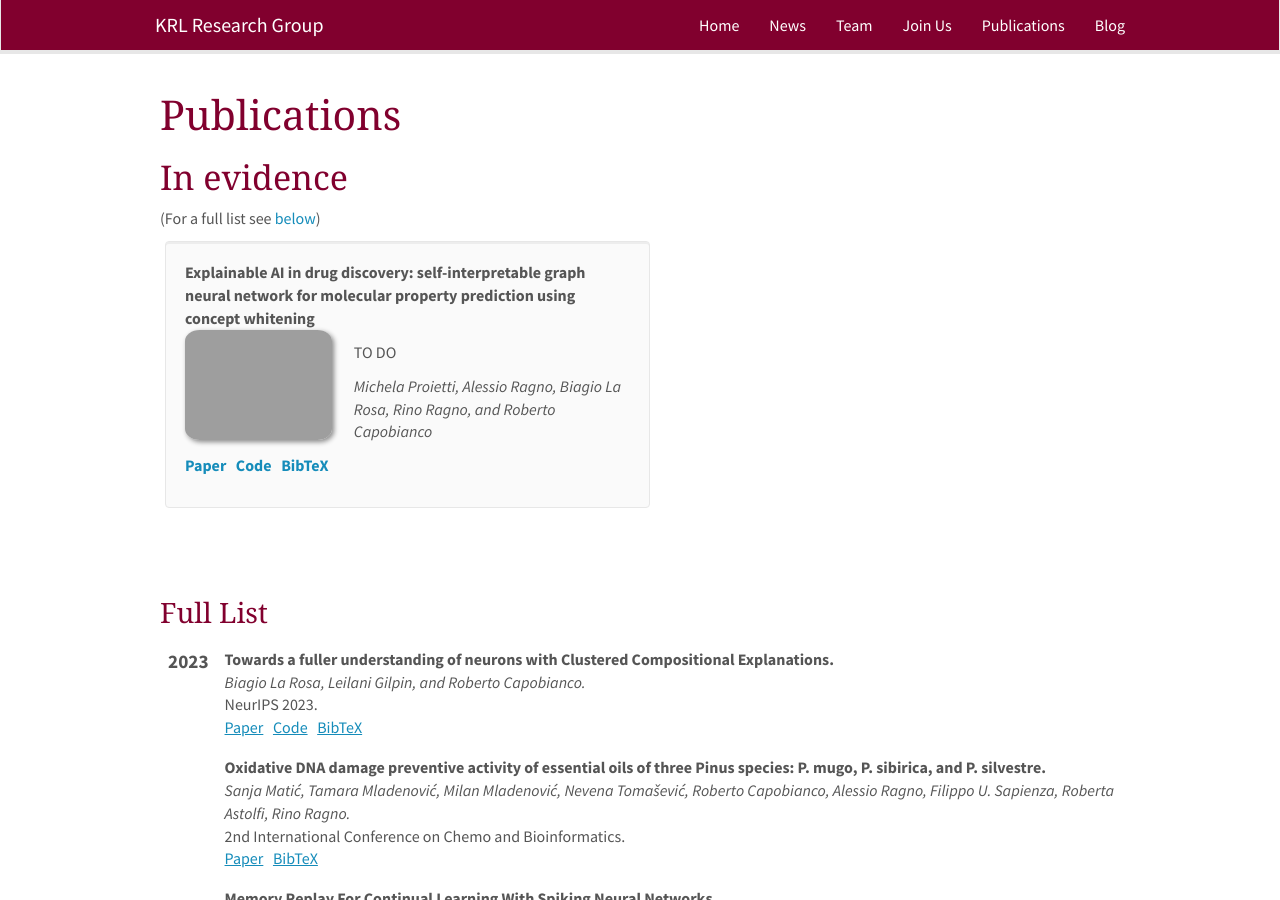
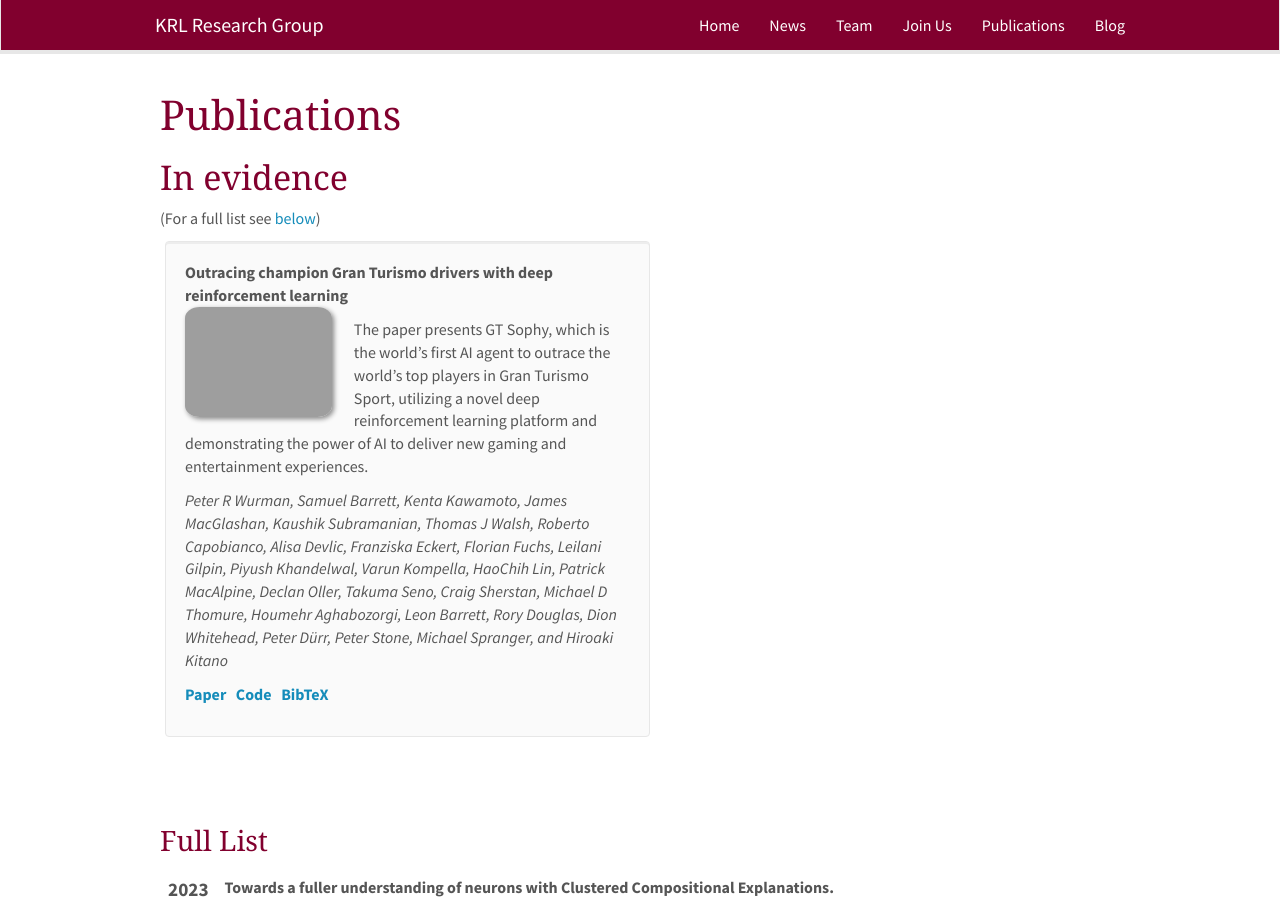
Before and after one commit to KRLGroup/krlgroup.github.io, a Jekyll site: the page built from _pages/publications.md, in a window 1280 px wide and 900 px high. Built offline with Jekyll 4.4.1, drawn with Linux system fonts in a browser that asks for light colours; nearby versions of some CDN libraries.

Commit message:
moved sophy to evidence

```diff
--- a/_data/publist.yml
+++ b/_data/publist.yml
@@ -81,7 +81,7 @@
     url:   https://link.springer.com/article/10.1007/s10994-023-06369-y
     display: Paper
   code: https://github.com/KRLGroup/GraphCWN
-  highlight: 1
+  highlight: 2
   description: TO DO
   bibtex: "@Article{Proietti2023,<br>
   author    = {Michela Proietti and Alessio Ragno and Biagio La Rosa and Rino Ragno and Roberto Capobianco},<br>
@@ -254,6 +254,8 @@ title = {A MOON OPTICAL NAVIGATION ROBOTIC FACILITY ON SIMULATED TERRAIN: MONSTE
     url:  https://www.nature.com/articles/s41586-021-04357-7
     display: Paper
   code:
+  highlight: 1
+  description: The paper presents GT Sophy, which is the world's first AI agent to outrace the world's top players in Gran Turismo Sport,  utilizing a novel deep reinforcement learning platform and demonstrating the power of AI to deliver new gaming and entertainment experiences.
   bibtex: "@Article{Wurman2022,<br>
   author    = {Peter R. Wurman and Samuel Barrett and Kenta Kawamoto and James MacGlashan and Kaushik Subramanian and Thomas J. Walsh and Roberto Capobianco and Alisa Devlic and Franziska Eckert and Florian Fuchs and Leilani Gilpin and Piyush Khandelwal and Varun Kompella and HaoChih Lin and Patrick MacAlpine and Declan Oller and Takuma Seno and Craig Sherstan and Michael D. Thomure and Houmehr Aghabozorgi and Leon Barrett and Rory Douglas and Dion Whitehead and Peter Dürr and Peter Stone and Michael Spranger and Hiroaki Kitano},<br>
   journal   = {Nature},<br>
```
